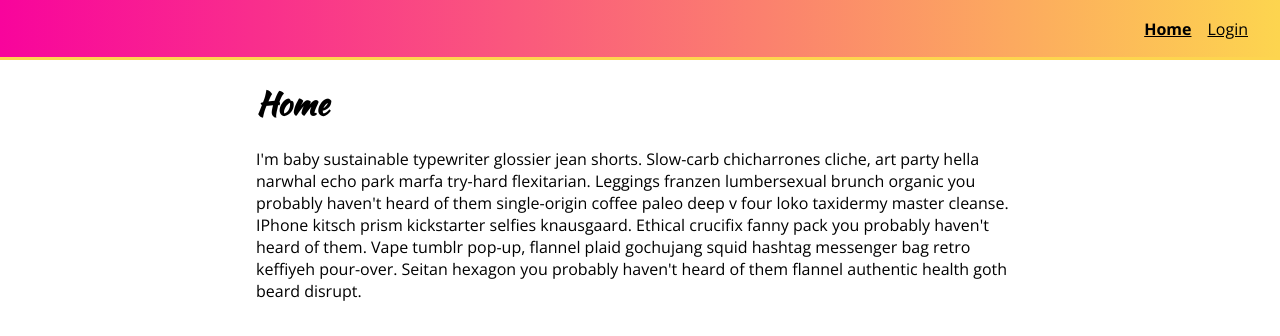
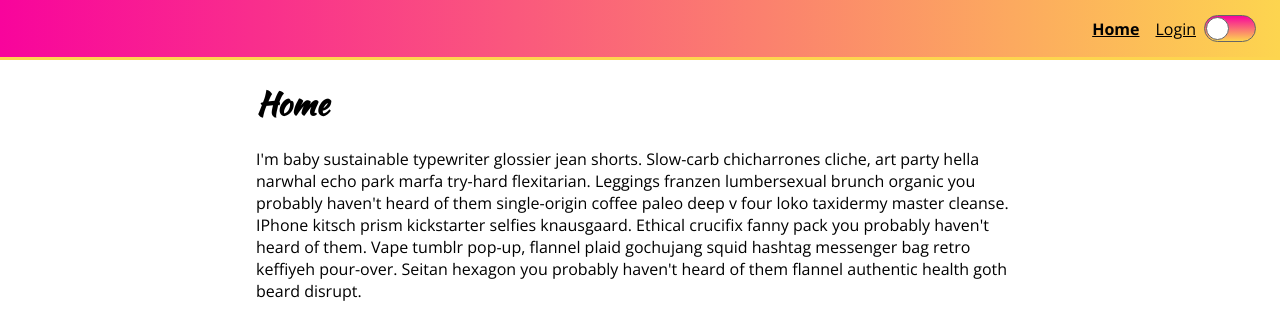
Before and after one commit to mj305/StyledComponents-0, a React (Create React App) app: page / in a window 1280 px wide. Shown: the top 336 px of the page. Built offline with nearby package versions, Linux system fonts and the light colour scheme.

Commit message:
toggle added

```diff
--- a/src/components/common/Header.js
+++ b/src/components/common/Header.js
@@ -1,6 +1,7 @@
 import React, { useState } from "react";
 import styled from "styled-components";
 import { Link as ReactRouterDomLink, useLocation } from "react-router-dom";
+import { Toggle } from "./Toggle";
 
 const HeaderWrapper = styled.header`
   height: 60px;
@@ -95,6 +96,7 @@
         <StyledLink to="/login" isActive={pathname === "/login"}>
           Login
         </StyledLink>
+        <Toggle />
       </Menu>
     </HeaderWrapper>
   );
--- /dev/null
+++ b/src/components/common/Toggle.js
@@ -0,0 +1,35 @@
+import React from "react";
+import styled from "styled-components";
+
+const ToggleWrapper = styled.div`
+  width: 50px;
+  min-width: 50px;
+  height: 25px;
+  border-radius: 25px;
+  border: 1px solid #666;
+  margin: auto;
+  background-image: linear-gradient(
+    to bottom,
+    ${(props) => props.theme.primaryColor},
+    ${(props) => props.theme.secondaryColor}
+  );
+`;
+
+const Notch = styled.div`
+  height: 21px;
+  width: 21px;
+  border: 1px solid #666;
+  margin-top: 1px;
+  background: white;
+  border-radius: 50%;
+  transition: transform 0.1s linear;
+  transform: translate(${(props) => (props.isActive ? "26px" : "1px")});
+`;
+
+export function Toggle({ isActive }) {
+  return (
+    <ToggleWrapper>
+      <Notch isActive={isActive} />
+    </ToggleWrapper>
+  );
+}
--- a/src/components/common/index.js
+++ b/src/components/common/index.js
@@ -4,3 +4,4 @@
 export * from "./Input";
 export * from "./PasswordInput";
 export * from "./Spinner";
+export * from "./Toggle";
```
